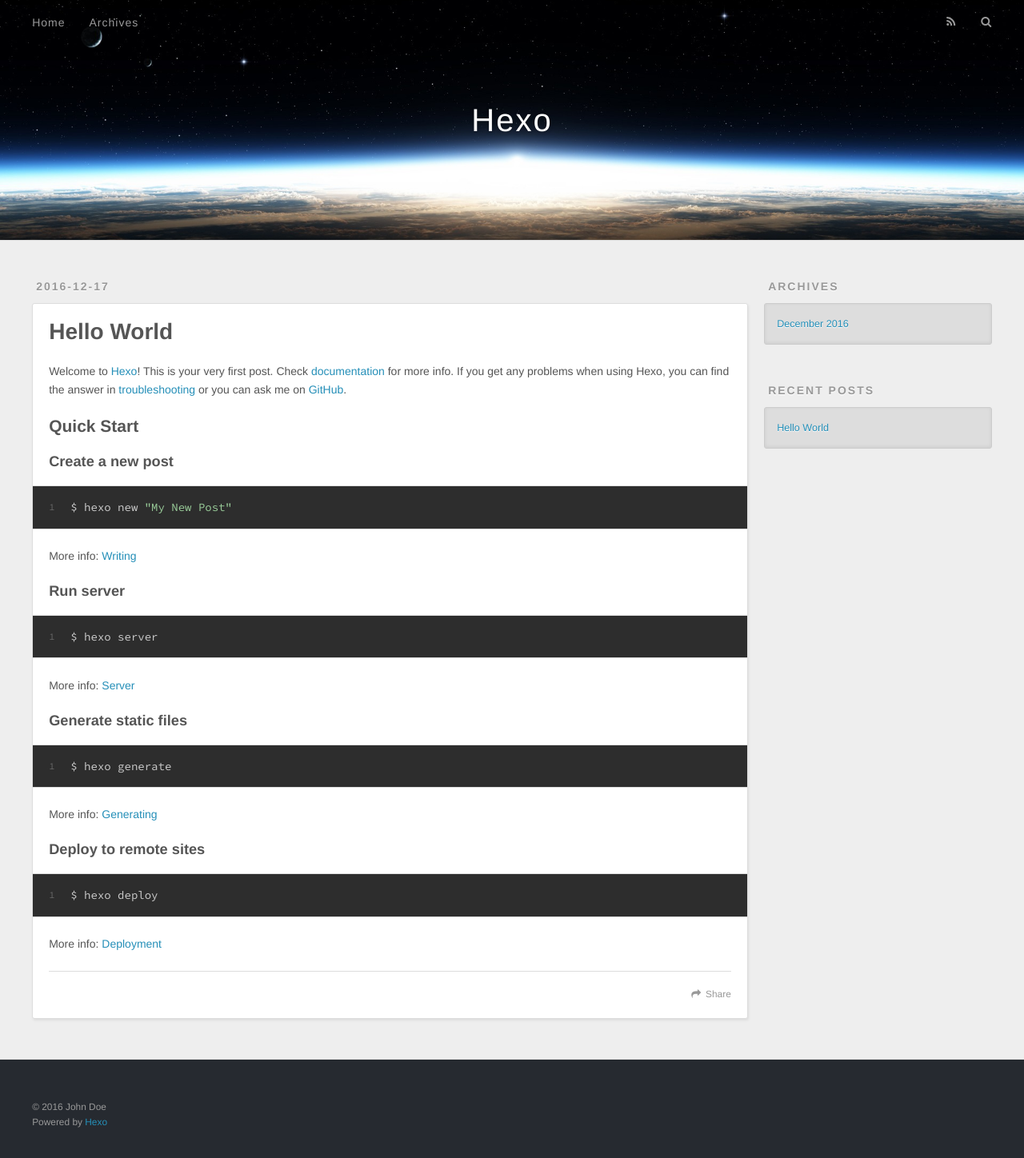
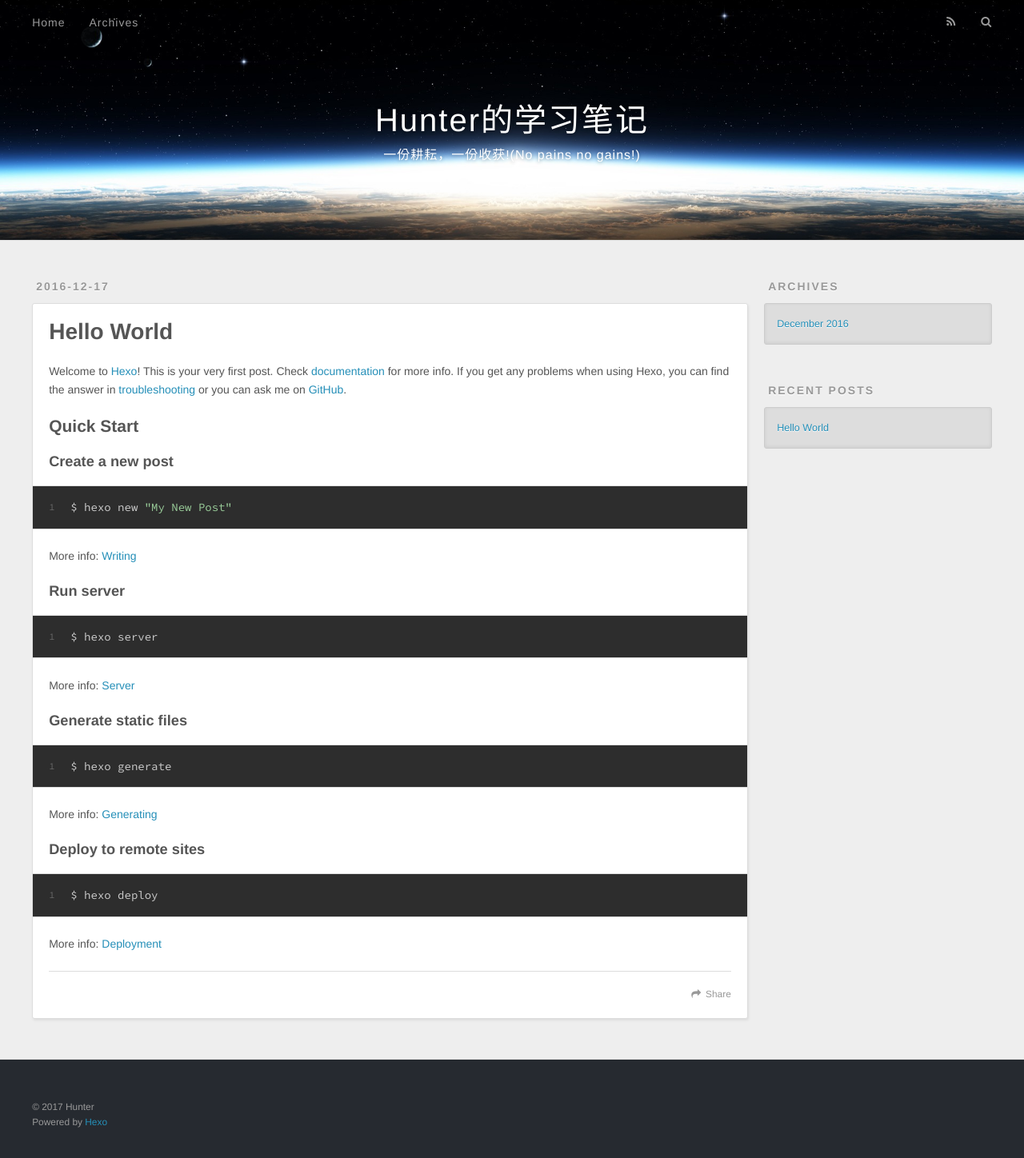
Before and after one commit to hunter524/hunter524.github.io, a plain HTML site: page index.html in a window 1280 px wide. Shown: the whole page at 80% size. Drawn offline with nearby package versions, Linux system fonts and the light colour scheme.

Commit message:
Site updated: 2017-01-11 19:38:58

```diff
--- a/index.html
+++ b/index.html
@@ -3,16 +3,16 @@
 <head>
   <meta charset="utf-8">
 
-  <title>Hexo</title>
+  <title>Hunter的学习笔记</title>
   <meta name="viewport" content="width=device-width, initial-scale=1, maximum-scale=1">
   <meta property="og:type" content="website">
-<meta property="og:title" content="Hexo">
+<meta property="og:title" content="Hunter的学习笔记">
 <meta property="og:url" content="http://yoursite.com/index.html">
-<meta property="og:site_name" content="Hexo">
+<meta property="og:site_name" content="Hunter的学习笔记">
 <meta name="twitter:card" content="summary">
-<meta name="twitter:title" content="Hexo">
+<meta name="twitter:title" content="Hunter的学习笔记">
 
-    <link rel="alternate" href="/atom.xml" title="Hexo" type="application/atom+xml">
+    <link rel="alternate" href="/atom.xml" title="Hunter的学习笔记" type="application/atom+xml">
 
 
     <link rel="icon" href="/favicon.png">
@@ -33,8 +33,12 @@
   <div id="header-outer" class="outer">
     <div id="header-title" class="inner">
       <h1 id="logo-wrap">
-        <a href="/" id="logo">Hexo</a>
+        <a href="/" id="logo">Hunter的学习笔记</a>
       </h1>
+
+        <h2 id="subtitle-wrap">
+          <a href="/" id="subtitle">一份耕耘，一份收获!(No pains no gains!)</a>
+        </h2>
 
     </div>
     <div id="header-inner" class="inner">
@@ -96,7 +100,7 @@
 
     </div>
     <footer class="article-footer">
-      <a data-url="http://yoursite.com/2016/12/17/hello-world/" data-id="cix60w00u00008sucdqunhjhg" class="article-share-link">Share</a>
+      <a data-url="http://yoursite.com/2016/12/17/hello-world/" data-id="cixsvhotb000070ucj8ycefcf" class="article-share-link">Share</a>
 
 
     </footer>
@@ -151,7 +155,7 @@
 
   <div class="outer">
     <div id="footer-info" class="inner">
-      &copy; 2016 John Doe<br>
+      &copy; 2017 Hunter<br>
       Powered by <a href="http://hexo.io/" target="_blank">Hexo</a>
     </div>
   </div>
```
Also changed, not shown: 2016/12/17/hello-world/index.html (+10 -6 lines), archives/2016/12/index.html (+11 -7 lines), archives/2016/index.html (+11 -7 lines), archives/index.html (+11 -7 lines).
